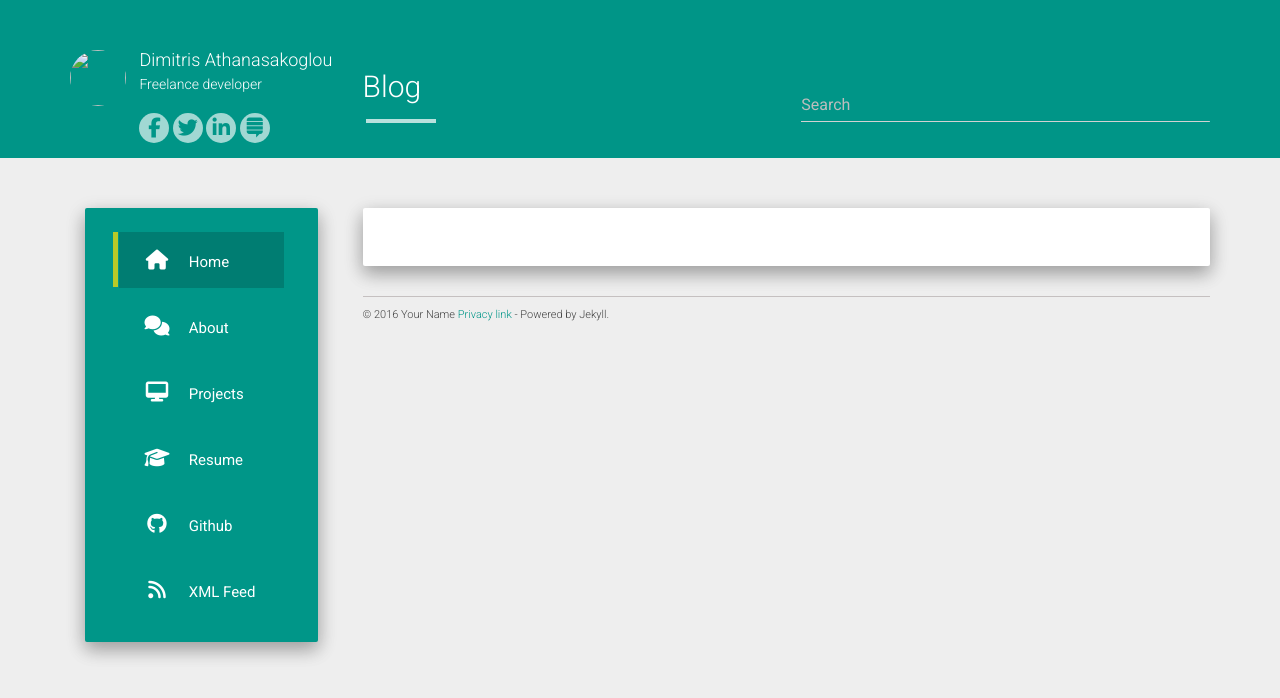
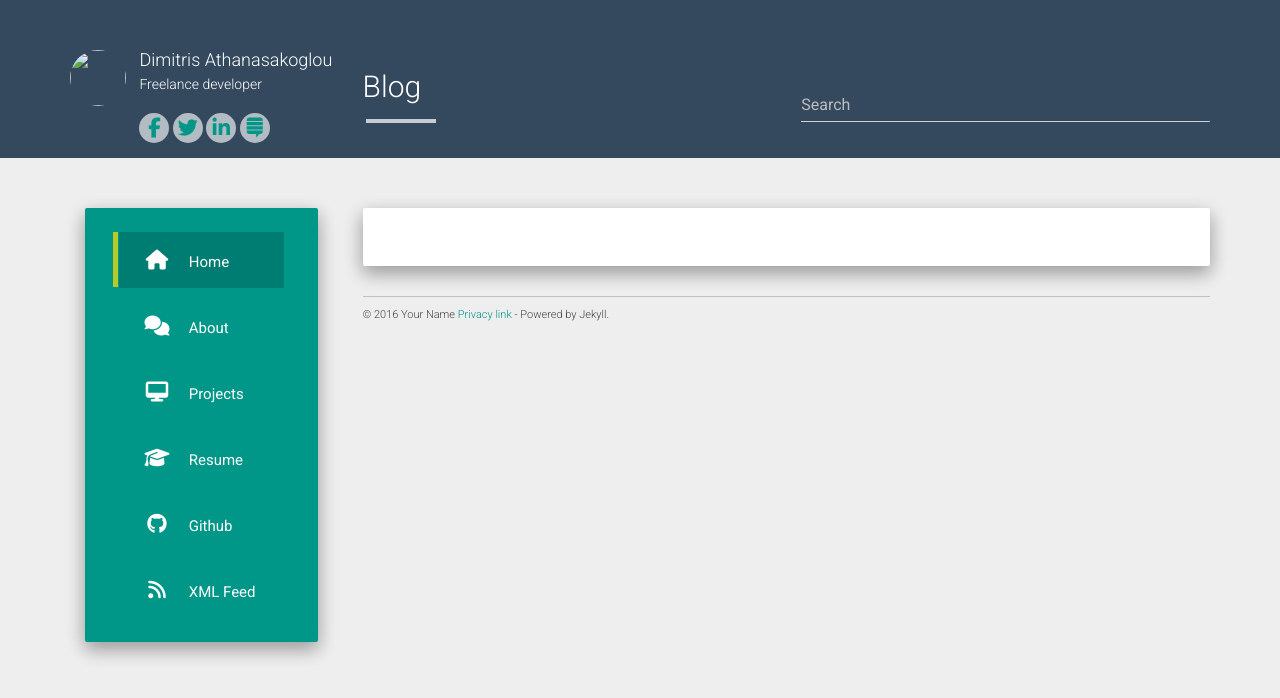
Before and after one commit to dathanasakoglou/dathanasakoglou.github.io, a Jekyll site: the page built from index.html, in a window 1280 px wide. Shown: the top 698 px of the page. Built offline with Jekyll 4.4.1, drawn with Linux system fonts in a browser that asks for light colours; nearby versions of some CDN libraries; the list of posts is cut into pages by our own code.

Commit message:
change color

```diff
--- a/static/css/main.css
+++ b/static/css/main.css
@@ -1,6 +1,6 @@
 .main.outer{padding-top: 50px;}
 .header-panel.shadow-z-2 {
-    background-color: #009587;
+    background-color: #34495E;
     padding: 50px 0 15px 0;
     width: 100%;
 }
```
